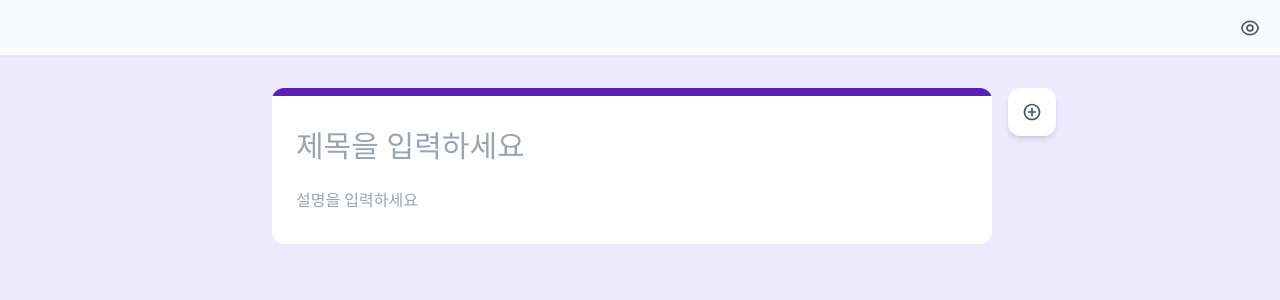
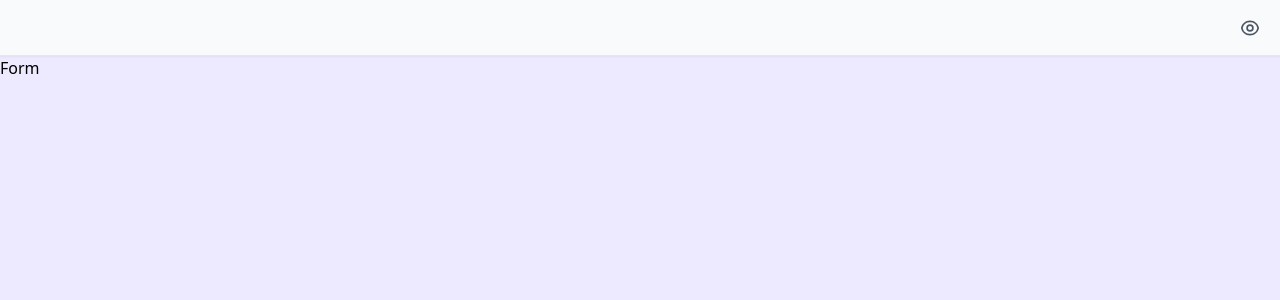
Before and after one commit to bh2980/googleFormClone, a React (Vite) app: page /form in a window 1280 px wide. Shown: the top 300 px of the page. Built offline with nearby package versions, Linux system fonts and the light colour scheme.

Commit message:
feat: Router 추가

```diff
--- a/src/App.tsx
+++ b/src/App.tsx
@@ -1,49 +1,8 @@
-import { RiAddCircleLine, RiEyeLine } from "react-icons/ri";
-import TitleBlock from "./component/TitleBlock";
-import QuestionBlock from "./component/QuestionBlock";
-import { EDITOR_QUESTION_TYPE, ICON_CLASS } from "./constants";
+import { RiEyeLine } from "react-icons/ri";
 import IconButton from "./component/common/IconButton";
-import { v4 as uuidv4 } from "uuid";
-import { useAppDispatch, useAppSelector } from "./hook/storeHook";
-import { addQuestion } from "./store/reducer/questionSlice";
-import { addAnswer } from "./store/reducer/answerSlice";
-import useDnDList from "./hook/useDnDList";
-import { editQuestionBlockOrder } from "./store/reducer/docsSlice";
+import { Outlet } from "react-router-dom";
 
-function App() {
-  const dispatch = useAppDispatch();
-  const questionIDList = useAppSelector((store) => store.docs.questionIDList);
-
-  const handleItem = (fromIdx: number, toIdx: number) => {
-    dispatch(editQuestionBlockOrder({ fromIdx, toIdx }));
-  };
-
-  const { handleDrag, DnDList } = useDnDList({ handleItem });
-
-  const addQuestionBlock = () => {
-    const QUESTION_ID = uuidv4();
-    const ANSWER_ID = uuidv4();
-
-    dispatch(
-      addQuestion({
-        questionID: QUESTION_ID,
-        type: EDITOR_QUESTION_TYPE.short,
-        required: false,
-        answerIDList: [],
-        questionContent: "",
-        parentQuestionID: null,
-      })
-    );
-
-    dispatch(
-      addAnswer({
-        answerID: ANSWER_ID,
-        content: "",
-        questionID: QUESTION_ID,
-      })
-    );
-  };
-
+const App = () => {
   return (
     <div className="flex flex-col min-h-screen bg-violet-100">
       <div className="w-full h-[56px] flex justify-end shadow-sm border-b-gray-200 border-b-[1px] p-2 items-center bg-gray-50">
@@ -51,26 +10,9 @@ function App() {
           <RiEyeLine className="w-[20px] h-[20px] text-gray-600" />
         </IconButton>
       </div>
-      <div className="flex w-full p-8">
-        <div className="flex-1"></div>
-        <form className="flex flex-[2] gap-4 flex-col ">
-          <TitleBlock />
-          <DnDList className="flex flex-col gap-4">
-            {questionIDList.map((qID, idx) => (
-              <QuestionBlock key={qID} questionID={qID} handleDrag={(e) => handleDrag(e, idx)} />
-            ))}
-          </DnDList>
-        </form>
-        <div className="flex-1 pl-4">
-          <div className="flex justify-center bg-white shadow-md rounded-xl w-[48px] h-[48px]">
-            <IconButton onClick={addQuestionBlock}>
-              <RiAddCircleLine className={ICON_CLASS} />
-            </IconButton>
-          </div>
-        </div>
-      </div>
+      <Outlet />
     </div>
   );
-}
+};
 
 export default App;
--- a/src/main.tsx
+++ b/src/main.tsx
@@ -6,10 +6,37 @@ import "./index.css";
 import { Provider } from "react-redux";
 import { store } from "./store/store.ts";
 
+import { createBrowserRouter, RouterProvider } from "react-router-dom";
+import Editor from "./pages/editor.tsx";
+import Form from "./pages/Form.tsx";
+import Result from "./pages/Result.tsx";
+
+const router = createBrowserRouter([
+  {
+    path: "/",
+    element: <App />,
+    errorElement: <>error page</>,
+    children: [
+      {
+        path: "/editor",
+        element: <Editor />,
+      },
+      {
+        path: "/form",
+        element: <Form />,
+      },
+      {
+        path: "/result",
+        element: <Result />,
+      },
+    ],
+  },
+]);
+
 ReactDOM.createRoot(document.getElementById("root")!).render(
   <React.StrictMode>
     <Provider store={store}>
-      <App />
+      <RouterProvider router={router} />
     </Provider>
   </React.StrictMode>
 );
--- /dev/null
+++ b/src/pages/Editor.tsx
@@ -0,0 +1,71 @@
+import { v4 as uuidv4 } from "uuid";
+
+import { RiAddCircleLine } from "react-icons/ri";
+import TitleBlock from "../component/TitleBlock";
+import QuestionBlock from "../component/QuestionBlock";
+import { ICON_CLASS, EDITOR_QUESTION_TYPE } from "../constants";
+import IconButton from "../component/common/IconButton";
+
+import { useAppDispatch, useAppSelector } from "../hook/storeHook";
+import { addQuestion } from "../store/reducer/questionSlice";
+import { addAnswer } from "../store/reducer/answerSlice";
+import useDnDList from "../hook/useDnDList";
+import { editQuestionBlockOrder } from "../store/reducer/docsSlice";
+
+const Editor = () => {
+  const dispatch = useAppDispatch();
+  const questionIDList = useAppSelector((store) => store.docs.questionIDList);
+
+  const handleItem = (fromIdx: number, toIdx: number) => {
+    dispatch(editQuestionBlockOrder({ fromIdx, toIdx }));
+  };
+
+  const { handleDrag, DnDList } = useDnDList({ handleItem });
+
+  const addQuestionBlock = () => {
+    const QUESTION_ID = uuidv4();
+    const ANSWER_ID = uuidv4();
+
+    dispatch(
+      addQuestion({
+        questionID: QUESTION_ID,
+        type: EDITOR_QUESTION_TYPE.short,
+        required: false,
+        answerIDList: [],
+        questionContent: "",
+        parentQuestionID: null,
+      })
+    );
+
+    dispatch(
+      addAnswer({
+        answerID: ANSWER_ID,
+        content: "",
+        questionID: QUESTION_ID,
+      })
+    );
+  };
+
+  return (
+    <div className="flex w-full p-8">
+      <div className="flex-1"></div>
+      <form className="flex flex-[2] gap-4 flex-col ">
+        <TitleBlock />
+        <DnDList className="flex flex-col gap-4">
+          {questionIDList.map((qID, idx) => (
+            <QuestionBlock key={qID} questionID={qID} handleDrag={(e) => handleDrag(e, idx)} />
+          ))}
+        </DnDList>
+      </form>
+      <div className="flex-1 pl-4">
+        <div className="flex justify-center bg-white shadow-md rounded-xl w-[48px] h-[48px]">
+          <IconButton onClick={addQuestionBlock}>
+            <RiAddCircleLine className={ICON_CLASS} />
+          </IconButton>
+        </div>
+      </div>
+    </div>
+  );
+};
+
+export default Editor;
--- /dev/null
+++ b/src/pages/Form.tsx
@@ -0,0 +1,5 @@
+const Form = () => {
+  return <div>Form</div>;
+};
+
+export default Form;
--- /dev/null
+++ b/src/pages/Result.tsx
@@ -0,0 +1,5 @@
+const Result = () => {
+  return <div>Resule</div>;
+};
+
+export default Result;
```
